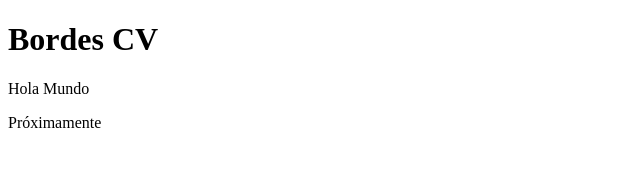
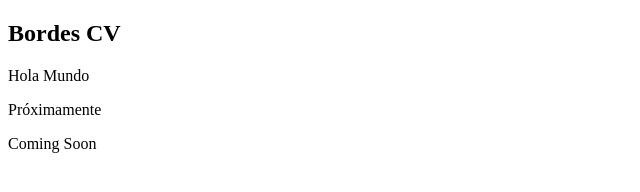
Before and after one commit to cdbordes/cdbordes.github.io, a plain HTML site: page index.html in a window 1280 px wide. Shown: the whole page, without its empty margins (0-640 px from the left). Drawn offline with Linux system fonts and the light colour scheme.

Commit message:
Modificación de Títulos

```diff
--- a/index.html
+++ b/index.html
@@ -8,10 +8,11 @@
 </head>
 <body>
 
-    <h1> Bordes CV</h1>
+    <h2> Bordes CV</h2>
 
     <p> Hola Mundo</p>
     <p> Próximamente</p>
+    <p> Coming Soon</p>
 
 </body>
 </html>
```
